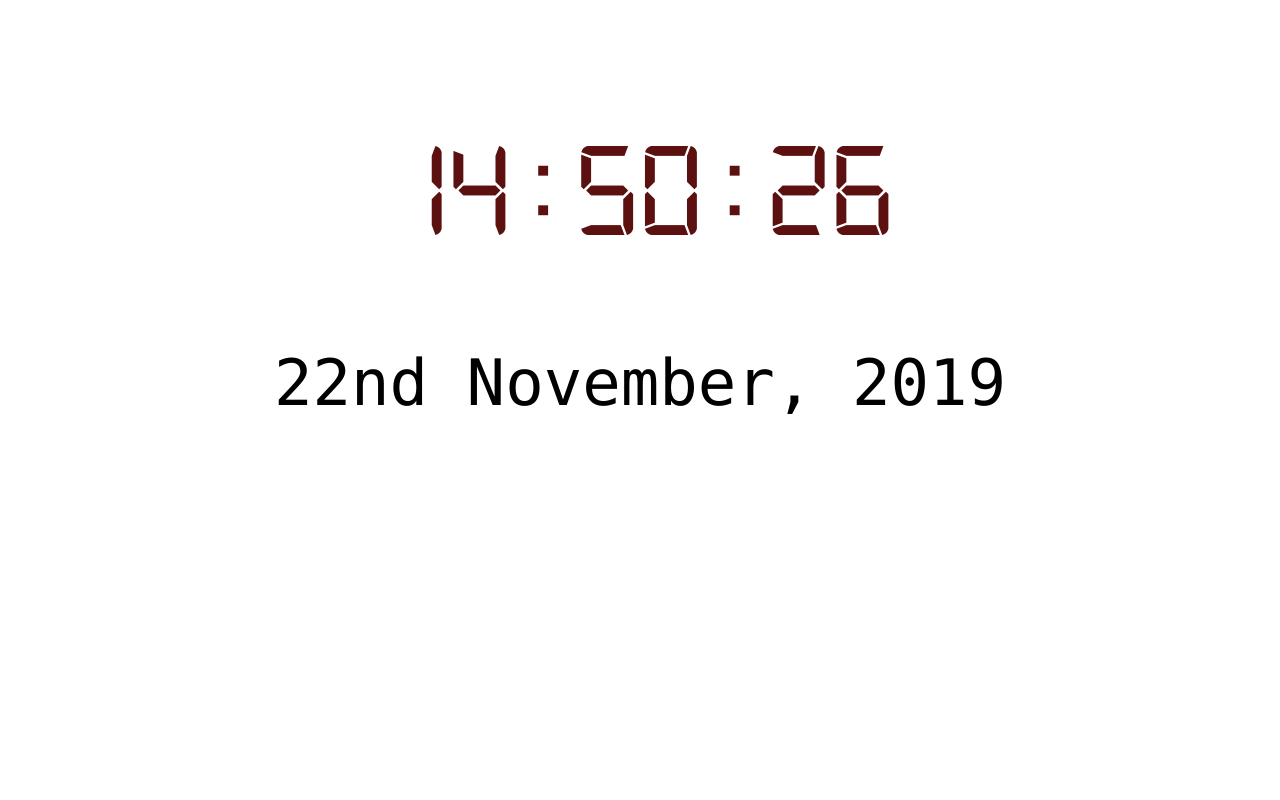
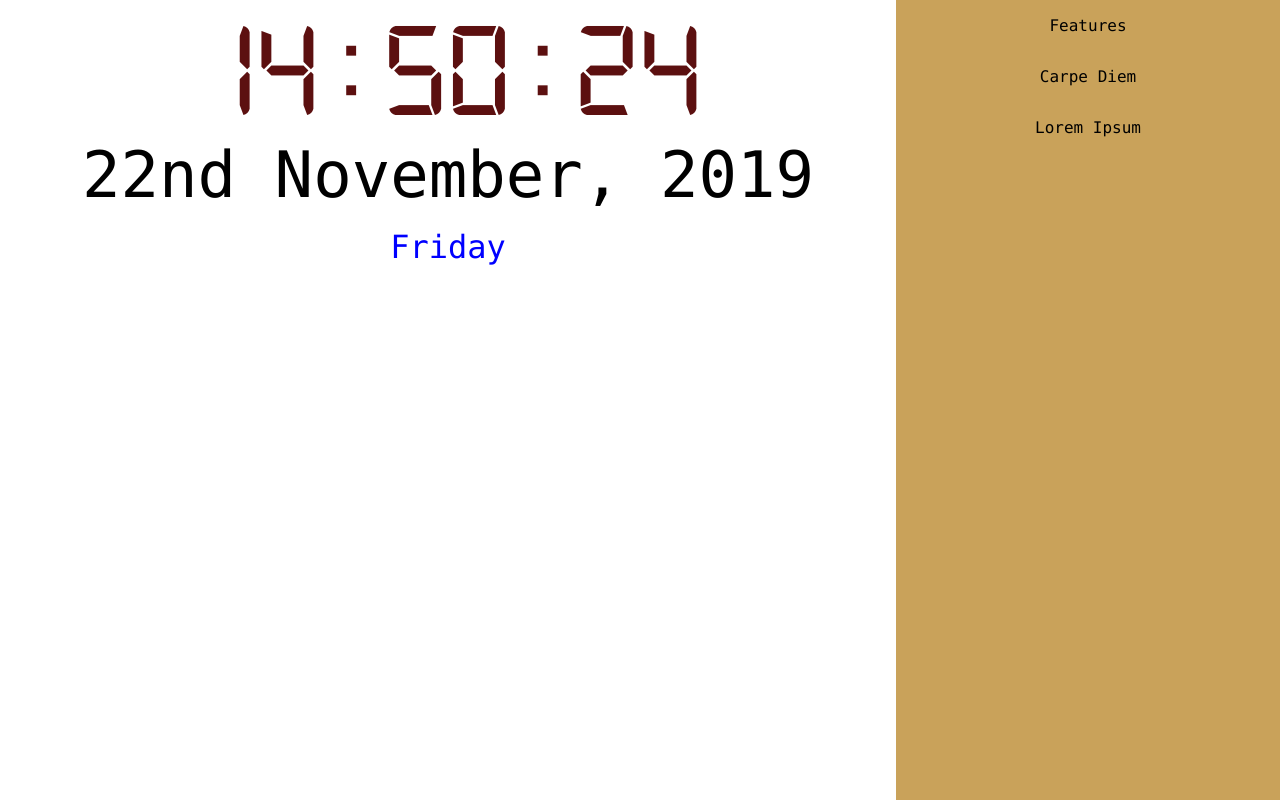
Before and after one commit to oreoluwade/durator, a React (Create React App) app: page / in a window 1280 px wide. Built offline with nearby package versions, Linux system fonts and the light colour scheme.

Commit message:
Create sidebar

```diff
--- a/src/App.js
+++ /dev/null
@@ -1,12 +0,0 @@
-import React from 'react';
-import { CurrentTime } from './current-time';
-
-const App = () => {
-    return (
-        <div className="root">
-            <CurrentTime />
-        </div>
-    );
-};
-
-export default App;
--- /dev/null
+++ b/src/components/App.js
@@ -0,0 +1,14 @@
+import React from 'react';
+import { CurrentTime } from './current-time';
+import Sidebar from './sidebar';
+
+const App = () => {
+  return (
+    <div className="root">
+      <CurrentTime />
+      <Sidebar />
+    </div>
+  );
+};
+
+export default App;
--- /dev/null
+++ b/src/components/current-time.jsx
@@ -0,0 +1,29 @@
+import React, { useState, useEffect, Fragment } from 'react';
+import { calculateMoment } from '../util/helpers';
+
+export const CurrentTime = () => {
+  const [dateTime, setDateTime] = useState(null);
+
+  useEffect(() => {
+    let interval = null;
+    interval = setInterval(() => {
+      setDateTime(calculateMoment());
+    }, 1000);
+    return () => clearInterval(interval);
+  }, []);
+
+  return (
+    <div className="ct">
+      {dateTime && (
+        <Fragment>
+          <p className="ct__time">{dateTime.time}</p>
+          <p className="ct__date">
+            {dateTime.day}
+            {dateTime.suffix} {dateTime.month}, {dateTime.year}
+          </p>
+          <p className="ct__weekday">{dateTime.dayOfWeek}</p>
+        </Fragment>
+      )}
+    </div>
+  );
+};
--- /dev/null
+++ b/src/components/sidebar.jsx
@@ -0,0 +1,13 @@
+import React from 'react';
+
+const Sidebar = () => {
+  return (
+    <aside className="sb">
+      <p className="sb-intro">Features</p>
+      <p className="sb-list">Carpe Diem</p>
+      <p className="sb__item">Lorem Ipsum</p>
+    </aside>
+  );
+};
+
+export default Sidebar;
--- a/src/current-time.jsx
+++ /dev/null
@@ -1,24 +0,0 @@
-import React, { useState, useEffect } from 'react';
-import { calculateMoment } from './util/helpers';
-
-export const CurrentTime = () => {
-    const [dateTime, setDateTime] = useState(null);
-
-    useEffect(() => {
-        let interval = null;
-        interval = setInterval(() => {
-            setDateTime(calculateMoment());
-        }, 1000);
-        return () => clearInterval(interval);
-    }, []);
-
-    return dateTime ? (
-        <div className="ct">
-            <p className="ct__time">{dateTime.time}</p>
-            <p className="ct__date">
-                {dateTime.day}
-                {dateTime.suffix} {dateTime.month}, {dateTime.year}
-            </p>
-        </div>
-    ) : null;
-};
--- a/src/index.js
+++ b/src/index.js
@@ -1,7 +1,7 @@
 import React from 'react';
 import ReactDOM from 'react-dom';
 import './styles/index.scss';
-import App from './App';
+import App from './components/App';
 import * as serviceWorker from './serviceWorker';
 
 ReactDOM.render(<App />, document.getElementById('root'));
--- a/src/styles/index.scss
+++ b/src/styles/index.scss
@@ -19,11 +19,15 @@ body {
 
 .root {
     text-align: center;
+    display: flex;
 }
 
 .ct {
+    width: 70vw;
     &__date {
         font-size: 4rem;
+        margin-top: 1rem;
+        margin-bottom: 1rem;
     }
 
     &__time {
@@ -31,6 +35,23 @@ body {
         font-family: "Digital Mono";
         font-stretch: expanded;
         letter-spacing: 2px;
-        color: rgb(92, 16, 16)
+        color: rgb(92, 16, 16);
+        margin-top: 1rem;
+        margin-bottom: 3rem;
+    }
+
+    &__weekday {
+      font-size: 2rem;
+      color: blue;
+      margin-top: 0;
     }
 }
+
+.sb {
+  display: flex;
+  flex-direction: column;
+  height: 100vh;
+  width: 30vw;
+  position: sticky;
+  background: rgb(201, 162, 90);
+}
```
Also changed, not shown: 1 other file (tests, documents, lock files or other folders).
